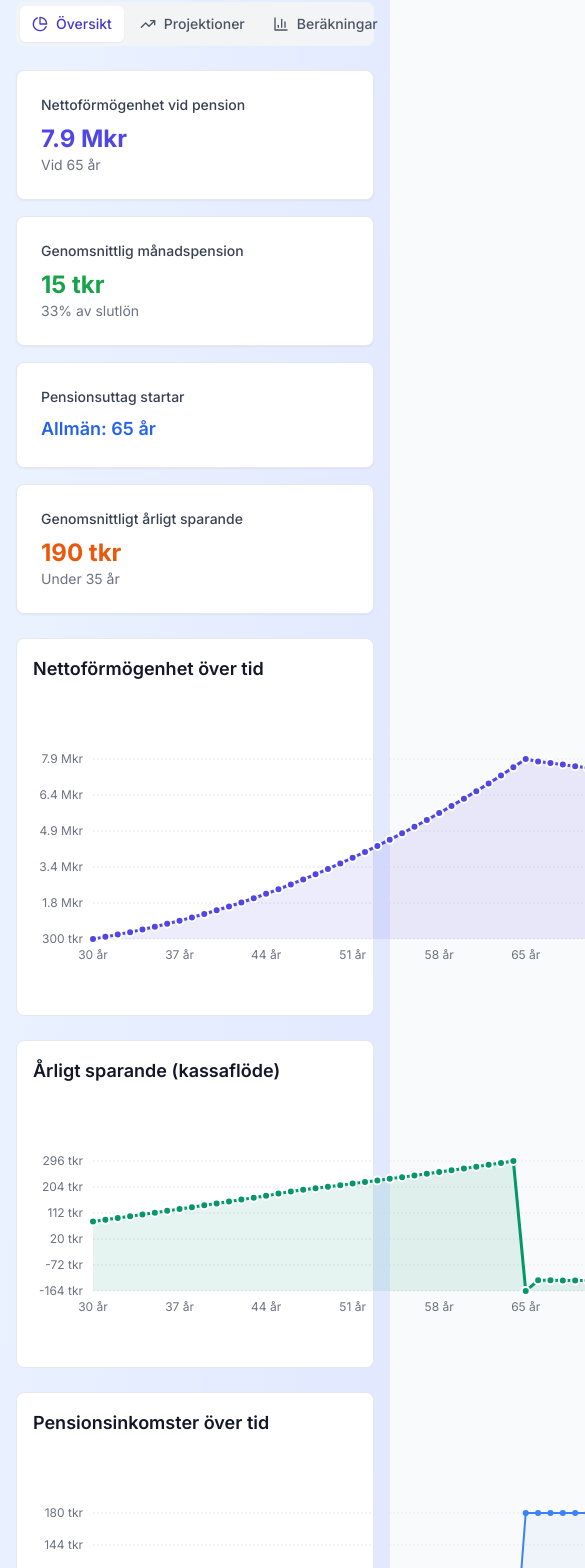
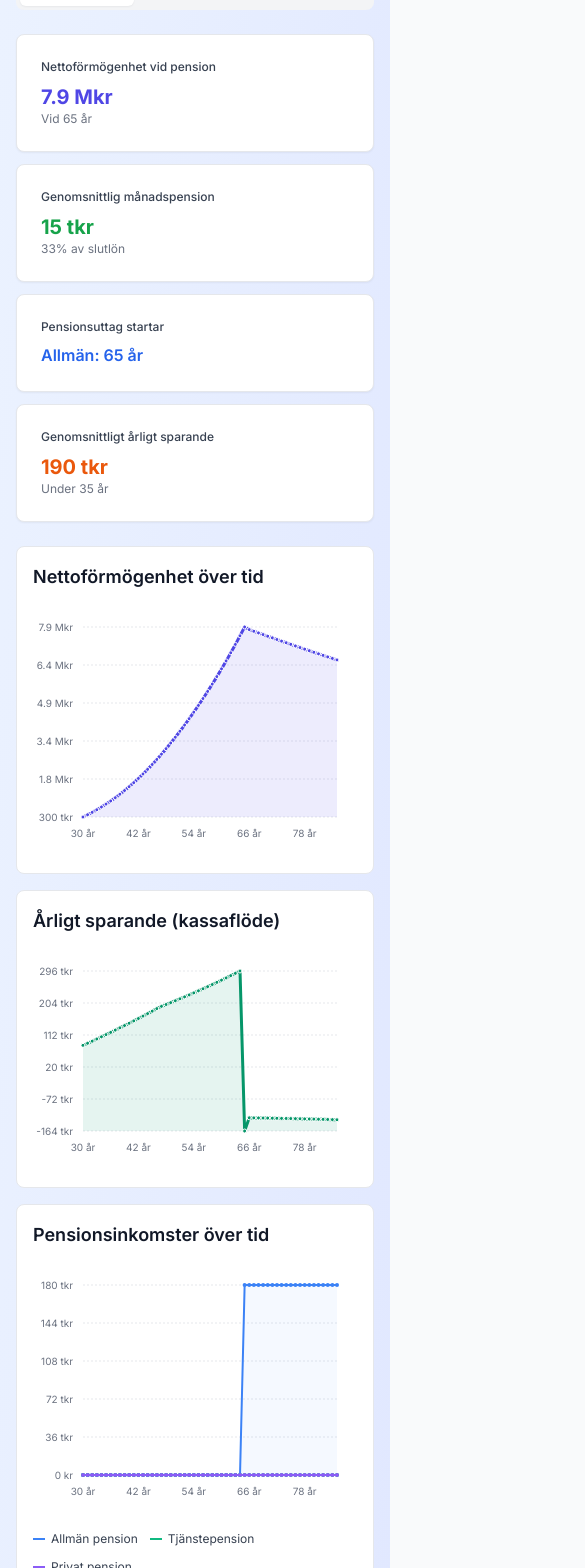
Before and after one commit to alexatnordnet/swedish-finance-simulator, a React (Vite) app: page / in a window 390 px wide. Shown: the part 2599-4167 px from the top of the page, 585 px wide, since content can reach past the window. Built offline with nearby package versions, Linux system fonts and the light colour scheme.

Commit message:
feat: responsive design

```diff
--- a/src/App.tsx
+++ b/src/App.tsx
@@ -46,8 +46,8 @@ function App() {
         warnings={simulation.warnings}
       />
 
-      <div className="max-w-7xl mx-auto px-4 sm:px-6 lg:px-8 py-8">
-        <div className="grid grid-cols-1 lg:grid-cols-3 gap-8">
+      <div className="max-w-7xl mx-auto px-4 sm:px-6 lg:px-8 py-4 sm:py-8">
+        <div className="grid grid-cols-1 lg:grid-cols-3 gap-4 sm:gap-8">
 
           {/* Input Panel */}
           <div className="lg:col-span-1">
--- a/src/components/common/InteractiveCharts.tsx
+++ b/src/components/common/InteractiveCharts.tsx
@@ -3,8 +3,40 @@
 // Real charts using Canvas API for better performance
 // ============================================================================
 
-import { useRef, useEffect, useState } from 'react';
+import { useRef, useEffect, useState, useCallback } from 'react';
 import { formatCurrency, formatAge } from '../../utils/formatters';
+
+// Hook to get responsive chart dimensions
+function useResponsiveChartSize(containerRef: React.RefObject<HTMLDivElement>, baseHeight: number) {
+  const [dimensions, setDimensions] = useState({ width: 800, height: baseHeight });
+
+  const updateDimensions = useCallback(() => {
+    if (containerRef.current) {
+      const containerWidth = containerRef.current.clientWidth;
+      // Subtract padding (32px total for p-4 on both sides)
+      const chartWidth = Math.max(containerWidth - 32, 320); // Minimum 320px width
+      setDimensions({ width: chartWidth, height: baseHeight });
+    }
+  }, [baseHeight]);
+
+  useEffect(() => {
+    updateDimensions();
+
+    const resizeObserver = new ResizeObserver(updateDimensions);
+    if (containerRef.current) {
+      resizeObserver.observe(containerRef.current);
+    }
+
+    window.addEventListener('resize', updateDimensions);
+
+    return () => {
+      resizeObserver.disconnect();
+      window.removeEventListener('resize', updateDimensions);
+    };
+  }, [updateDimensions]);
+
+  return dimensions;
+}
 
 interface ChartDataPoint {
   year: number;
@@ -28,8 +60,8 @@ interface LineChartProps {
 
 export function InteractiveLineChart({
   data,
-  width = 800,
-  height = 300,
+  width: fixedWidth,
+  height: fixedHeight = 300,
   title,
   valueFormatter = formatCurrency,
   color = '#4F46E5',
@@ -39,6 +71,8 @@ export function InteractiveLineChart({
   className = ''
 }: LineChartProps) {
   const canvasRef = useRef<HTMLCanvasElement>(null);
+  const containerRef = useRef<HTMLDivElement>(null);
+  const { width, height } = useResponsiveChartSize(containerRef, fixedHeight);
   const [tooltip, setTooltip] = useState<{
     visible: boolean;
     x: number;
@@ -64,9 +98,15 @@ export function InteractiveLineChart({
     // Clear canvas
     ctx.clearRect(0, 0, width, height);
 
-    const padding = 60;
-    const chartWidth = width - 2 * padding;
-    const chartHeight = height - 2 * padding;
+    // Responsive padding based on screen size
+    const basePadding = Math.max(40, Math.min(60, width * 0.08));
+    const leftPadding = Math.max(50, basePadding); // Extra space for y-axis labels
+    const rightPadding = Math.max(20, basePadding * 0.5);
+    const topPadding = Math.max(20, basePadding * 0.5);
+    const bottomPadding = Math.max(40, basePadding);
+
+    const chartWidth = width - leftPadding - rightPadding;
+    const chartHeight = height - topPadding - bottomPadding;
 
     const minValue = Math.min(...data.map(d => d.value));
     const maxValue = Math.max(...data.map(d => d.value));
@@ -79,19 +119,19 @@ export function InteractiveLineChart({
 
       // Horizontal grid lines
       for (let i = 0; i <= 5; i++) {
-        const y = padding + (i / 5) * chartHeight;
+        const y = topPadding + (i / 5) * chartHeight;
         ctx.beginPath();
         ctx.setLineDash([2, 2]);
-        ctx.moveTo(padding, y);
-        ctx.lineTo(width - padding, y);
+        ctx.moveTo(leftPadding, y);
+        ctx.lineTo(width - rightPadding, y);
         ctx.stroke();
 
         // Y-axis labels
         const value = maxValue - (i / 5) * (maxValue - minValue);
         ctx.fillStyle = '#6B7280';
-        ctx.font = '12px Inter, sans-serif';
+        ctx.font = `${Math.max(10, Math.min(12, width * 0.015))}px Inter, sans-serif`;
         ctx.textAlign = 'right';
-        ctx.fillText(valueFormatter(value), padding - 10, y + 4);
+        ctx.fillText(valueFormatter(value), leftPadding - 10, y + 4);
       }
 
       // Reset line dash
@@ -100,17 +140,17 @@ export function InteractiveLineChart({
 
     // Calculate points
     const points = data.map((point, index) => {
-      const x = padding + (index / (data.length - 1)) * chartWidth;
-      const y = padding + chartHeight - ((point.value - minValue) / valueRange) * chartHeight;
+      const x = leftPadding + (index / (data.length - 1)) * chartWidth;
+      const y = topPadding + chartHeight - ((point.value - minValue) / valueRange) * chartHeight;
       return { x, y, ...point };
     });
 
     // Draw fill area
     ctx.fillStyle = fillColor;
     ctx.beginPath();
-    ctx.moveTo(points[0].x, height - padding);
+    ctx.moveTo(points[0].x, height - bottomPadding);
     points.forEach(point => ctx.lineTo(point.x, point.y));
-    ctx.lineTo(points[points.length - 1].x, height - padding);
+    ctx.lineTo(points[points.length - 1].x, height - bottomPadding);
     ctx.closePath();
     ctx.fill();
 
@@ -129,28 +169,30 @@ export function InteractiveLineChart({
     });
     ctx.stroke();
 
-    // Draw points
+    // Draw points (smaller on mobile)
+    const pointRadius = Math.max(2, Math.min(4, width * 0.005));
     points.forEach(point => {
       ctx.fillStyle = color;
       ctx.beginPath();
-      ctx.arc(point.x, point.y, 4, 0, 2 * Math.PI);
+      ctx.arc(point.x, point.y, pointRadius, 0, 2 * Math.PI);
       ctx.fill();
 
       ctx.strokeStyle = 'white';
-      ctx.lineWidth = 2;
+      ctx.lineWidth = Math.max(1, pointRadius * 0.5);
       ctx.stroke();
     });
 
-    // X-axis labels
+    // X-axis labels (responsive spacing)
     ctx.fillStyle = '#6B7280';
-    ctx.font = '12px Inter, sans-serif';
+    ctx.font = `${Math.max(10, Math.min(12, width * 0.015))}px Inter, sans-serif`;
     ctx.textAlign = 'center';
 
-    const labelStep = Math.ceil(data.length / 8);
+    const maxLabels = Math.floor(width / 60); // Adjust based on available width
+    const labelStep = Math.ceil(data.length / maxLabels);
     data.forEach((point, index) => {
       if (index % labelStep === 0) {
-        const x = padding + (index / (data.length - 1)) * chartWidth;
-        ctx.fillText(formatAge(point.age), x, height - padding + 20);
+        const x = leftPadding + (index / (data.length - 1)) * chartWidth;
+        ctx.fillText(formatAge(point.age), x, height - bottomPadding + 20);
       }
     });
 
@@ -211,12 +253,12 @@ export function InteractiveLineChart({
   }
 
   return (
-    <div className={`bg-white rounded-lg border p-4 relative ${className}`}>
+    <div ref={containerRef} className={`bg-white rounded-lg border p-4 relative ${className}`}>
       {title && <h3 className="text-lg font-semibold mb-4 text-gray-900">{title}</h3>}
 
       <canvas
         ref={canvasRef}
-        className="cursor-crosshair"
+        className="cursor-crosshair w-full"
         style={{ width, height }}
       />
 
@@ -256,8 +298,8 @@ interface MultiLineChartProps {
 
 export function MultiLineChart({
   datasets,
-  width = 800,
-  height = 300,
+  width: fixedWidth,
+  height: fixedHeight = 300,
   title,
   valueFormatter = formatCurrency,
   showGrid = true,
@@ -265,6 +307,8 @@ export function MultiLineChart({
   className = ''
 }: MultiLineChartProps) {
   const canvasRef = useRef<HTMLCanvasElement>(null);
+  const containerRef = useRef<HTMLDivElement>(null);
+  const { width, height } = useResponsiveChartSize(containerRef, fixedHeight);
 
   useEffect(() => {
     const canvas = canvasRef.current;
@@ -284,9 +328,15 @@ export function MultiLineChart({
     // Clear canvas
     ctx.clearRect(0, 0, width, height);
 
-    const padding = 60;
-    const chartWidth = width - 2 * padding;
-    const chartHeight = height - 2 * padding;
+    // Responsive padding
+    const basePadding = Math.max(40, Math.min(60, width * 0.08));
+    const leftPadding = Math.max(50, basePadding);
+    const rightPadding = Math.max(20, basePadding * 0.5);
+    const topPadding = Math.max(20, basePadding * 0.5);
+    const bottomPadding = Math.max(40, basePadding);
+
+    const chartWidth = width - leftPadding - rightPadding;
+    const chartHeight = height - topPadding - bottomPadding;
 
     // Find global min/max across all datasets
     const allValues = datasets.flatMap(dataset => dataset.data.map(d => d.value));
@@ -300,19 +350,19 @@ export function MultiLineChart({
       ctx.lineWidth = 1;
 
       for (let i = 0; i <= 5; i++) {
-        const y = padding + (i / 5) * chartHeight;
+        const y = topPadding + (i / 5) * chartHeight;
         ctx.beginPath();
         ctx.setLineDash([2, 2]);
-        ctx.moveTo(padding, y);
-        ctx.lineTo(width - padding, y);
+        ctx.moveTo(leftPadding, y);
+        ctx.lineTo(width - rightPadding, y);
         ctx.stroke();
 
         // Y-axis labels
         const value = maxValue - (i / 5) * (maxValue - minValue);
         ctx.fillStyle = '#6B7280';
-        ctx.font = '12px Inter, sans-serif';
+        ctx.font = `${Math.max(10, Math.min(12, width * 0.015))}px Inter, sans-serif`;
         ctx.textAlign = 'right';
-        ctx.fillText(valueFormatter(value), padding - 10, y + 4);
+        ctx.fillText(valueFormatter(value), leftPadding - 10, y + 4);
       }
 
       ctx.setLineDash([]);
@@ -323,8 +373,8 @@ export function MultiLineChart({
       if (dataset.data.length === 0) return;
 
       const points = dataset.data.map((point, index) => {
-        const x = padding + (index / (dataset.data.length - 1)) * chartWidth;
-        const y = padding + chartHeight - ((point.value - minValue) / valueRange) * chartHeight;
+        const x = leftPadding + (index / (dataset.data.length - 1)) * chartWidth;
+        const y = topPadding + chartHeight - ((point.value - minValue) / valueRange) * chartHeight;
         return { x, y, ...point };
       });
 
@@ -332,9 +382,9 @@ export function MultiLineChart({
       if (dataset.fillColor) {
         ctx.fillStyle = dataset.fillColor;
         ctx.beginPath();
-        ctx.moveTo(points[0].x, height - padding);
+        ctx.moveTo(points[0].x, height - bottomPadding);
         points.forEach(point => ctx.lineTo(point.x, point.y));
-        ctx.lineTo(points[points.length - 1].x, height - padding);
+        ctx.lineTo(points[points.length - 1].x, height - bottomPadding);
         ctx.closePath();
         ctx.fill();
       }
@@ -354,11 +404,12 @@ export function MultiLineChart({
       });
       ctx.stroke();
 
-      // Draw points
+      // Draw points (responsive size)
+      const pointRadius = Math.max(2, Math.min(3, width * 0.004));
       points.forEach(point => {
         ctx.fillStyle = dataset.color;
         ctx.beginPath();
-        ctx.arc(point.x, point.y, 3, 0, 2 * Math.PI);
+        ctx.arc(point.x, point.y, pointRadius, 0, 2 * Math.PI);
         ctx.fill();
       });
     });
@@ -366,14 +417,15 @@ export function MultiLineChart({
     // X-axis labels (use first dataset for reference)
     if (datasets[0]?.data.length > 0) {
       ctx.fillStyle = '#6B7280';
-      ctx.font = '12px Inter, sans-serif';
+      ctx.font = `${Math.max(10, Math.min(12, width * 0.015))}px Inter, sans-serif`;
       ctx.textAlign = 'center';
 
-      const labelStep = Math.ceil(datasets[0].data.length / 8);
+      const maxLabels = Math.floor(width / 60);
+      const labelStep = Math.ceil(datasets[0].data.length / maxLabels);
       datasets[0].data.forEach((point, index) => {
         if (index % labelStep === 0) {
-          const x = padding + (index / (datasets[0].data.length - 1)) * chartWidth;
-          ctx.fillText(formatAge(point.age), x, height - padding + 20);
+          const x = leftPadding + (index / (datasets[0].data.length - 1)) * chartWidth;
+          ctx.fillText(formatAge(point.age), x, height - bottomPadding + 20);
         }
       });
     }
@@ -381,22 +433,22 @@ export function MultiLineChart({
   }, [datasets, width, height, showGrid, valueFormatter]);
 
   return (
-    <div className={`bg-white rounded-lg border p-4 ${className}`}>
+    <div ref={containerRef} className={`bg-white rounded-lg border p-4 ${className}`}>
       {title && <h3 className="text-lg font-semibold mb-4 text-gray-900">{title}</h3>}
 
       <canvas
         ref={canvasRef}
-        className="cursor-crosshair"
+        className="cursor-crosshair w-full"
         style={{ width, height }}
       />
 
       {/* Legend */}
       {showLegend && (
-        <div className="mt-4 flex flex-wrap gap-4">
+        <div className="mt-4 flex flex-wrap gap-3 sm:gap-4">
           {datasets.map((dataset, index) => (
-            <div key={index} className="flex items-center text-sm">
+            <div key={index} className="flex items-center text-xs sm:text-sm">
               <div
-                className="w-4 h-0.5 mr-2"
+                className="w-3 sm:w-4 h-0.5 mr-1.5 sm:mr-2"
                 style={{ backgroundColor: dataset.color }}
               />
               <span className="text-gray-700">{dataset.label}</span>
@@ -427,14 +479,16 @@ interface BarChartProps {
 
 export function InteractiveBarChart({
   data,
-  width = 600,
-  height = 300,
+  width: fixedWidth,
+  height: fixedHeight = 300,
   title,
   valueFormatter = formatCurrency,
   horizontal = false,
   className = ''
 }: BarChartProps) {
   const canvasRef = useRef<HTMLCanvasElement>(null);
+  const containerRef = useRef<HTMLDivElement>(null);
+  const { width, height } = useResponsiveChartSize(containerRef, fixedHeight);
 
   useEffect(() => {
     const canvas = canvasRef.current;
@@ -452,9 +506,14 @@ export function InteractiveBarChart({
 
     ctx.clearRect(0, 0, width, height);
 
-    const padding = 80;
-    const chartWidth = width - 2 * padding;
-    const chartHeight = height - 2 * padding;
+    const basePadding = Math.max(60, Math.min(80, width * 0.1));
+    const leftPadding = Math.max(80, basePadding);
+    const rightPadding = Math.max(20, basePadding * 0.25);
+    const topPadding = Math.max(20, basePadding * 0.25);
+    const bottomPadding = Math.max(60, basePadding);
+
+    const chartWidth = width - leftPadding - rightPadding;
+    const chartHeight = height - topPadding - bottomPadding;
 
     const maxValue = Math.max(...data.map(d => Math.abs(d.value)));
     const minValue = Math.min(...data.map(d => d.value));
@@ -467,19 +526,19 @@ export function InteractiveBarChart({
 
       data.forEach((item, index) => {
         const barWidth = Math.abs(item.value) / maxValue * chartWidth;
-        const y = padding + index * (barHeight + barSpacing);
+        const y = topPadding + index * (barHeight + barSpacing);
         const x = hasNegative ?
           (item.value >= 0 ? width / 2 : width / 2 - barWidth) :
-          padding;
+          leftPadding;
 
         ctx.fillStyle = item.color || '#4F46E5';
         ctx.fillRect(x, y, barWidth, barHeight);
 
         // Label
         ctx.fillStyle = '#374151';
-        ctx.font = '12px Inter, sans-serif';
+        ctx.font = `${Math.max(10, Math.min(12, width * 0.015))}px Inter, sans-serif`;
         ctx.textAlign = 'right';
-        ctx.fillText(item.label, padding - 10, y + barHeight / 2 + 4);
+        ctx.fillText(item.label, leftPadding - 10, y + barHeight / 2 + 4);
 
         // Value
         ctx.textAlign = 'left';
@@ -496,20 +555,20 @@ export function InteractiveBarChart({
 
       data.forEach((item, index) => {
         const barHeight = Math.abs(item.value) / maxValue * chartHeight;
-        const x = padding + index * (barWidth + barSpacing);
+        const x = leftPadding + index * (barWidth + barSpacing);
         const y = hasNegative ?
           (item.value >= 0 ? height / 2 - barHeight : height / 2) :
-          height - padding - barHeight;
+          height - bottomPadding - barHeight;
 
         ctx.fillStyle = item.color || '#4F46E5';
         ctx.fillRect(x, y, barWidth, barHeight);
 
         // Label
         ctx.fillStyle = '#374151';
-        ctx.font = '12px Inter, sans-serif';
+        ctx.font = `${Math.max(10, Math.min(12, width * 0.015))}px Inter, sans-serif`;
         ctx.textAlign = 'center';
         ctx.save();
-        ctx.translate(x + barWidth / 2, height - padding + 20);
+        ctx.translate(x + barWidth / 2, height - bottomPadding + 20);
         ctx.rotate(-Math.PI / 4);
         ctx.fillText(item.label, 0, 0);
         ctx.restore();
@@ -522,11 +581,11 @@ export function InteractiveBarChart({
       ctx.lineWidth = 1;
       ctx.beginPath();
       if (horizontal) {
-        ctx.moveTo(width / 2, padding);
-        ctx.lineTo(width / 2, height - padding);
+        ctx.moveTo(width / 2, topPadding);
+        ctx.lineTo(width / 2, height - bottomPadding);
       } else {
-        ctx.moveTo(padding, height / 2);
-        ctx.lineTo(width - padding, height / 2);
+        ctx.moveTo(leftPadding, height / 2);
+        ctx.lineTo(width - rightPadding, height / 2);
       }
       ctx.stroke();
     }
@@ -534,11 +593,12 @@ export function InteractiveBarChart({
   }, [data, width, height, horizontal, valueFormatter]);
 
   return (
-    <div className={`bg-white rounded-lg border p-4 ${className}`}>
+    <div ref={containerRef} className={`bg-white rounded-lg border p-4 ${className}`}>
       {title && <h3 className="text-lg font-semibold mb-4 text-gray-900">{title}</h3>}
 
       <canvas
         ref={canvasRef}
+        className="w-full"
         style={{ width, height }}
       />
     </div>
--- a/src/components/layout/TabNavigation.tsx
+++ b/src/components/layout/TabNavigation.tsx
@@ -27,14 +27,14 @@ export function TabNavigation({ activeTab, onTabChange }: TabNavigationProps) {
           <button
             key={id}
             onClick={() => onTabChange(id)}
-            className={`flex items-center px-3 py-2 rounded-md text-sm font-medium transition-colors ${
+            className={`flex items-center px-2 sm:px-3 py-2 rounded-md text-xs sm:text-sm font-medium transition-colors flex-1 sm:flex-none justify-center sm:justify-start ${
               activeTab === id
                 ? 'bg-white text-indigo-700 shadow-sm'
                 : 'text-gray-600 hover:text-gray-900'
             }`}
           >
-            <Icon className="h-4 w-4 mr-2" />
-            {label}
+            <Icon className="h-4 w-4 mr-1 sm:mr-2" />
+            <span className="hidden sm:inline">{label}</span>
           </button>
         ))}
       </nav>
--- a/src/components/tabs/OverviewTab.tsx
+++ b/src/components/tabs/OverviewTab.tsx
@@ -28,41 +28,41 @@ export function OverviewTab({ summary, desiredRetirementAge, pensionWithdrawalAg
   return (
     <div className="space-y-6">
       {/* Summary Cards */}
-      <div className="grid grid-cols-1 md:grid-cols-2 gap-4">
+      <div className="grid grid-cols-1 sm:grid-cols-2 gap-3 sm:gap-4">
         <div className="card">
-          <h3 className="text-sm font-medium text-gray-700 mb-2">
+          <h3 className="text-xs sm:text-sm font-medium text-gray-700 mb-2">
             Nettoförmögenhet vid pension
           </h3>
-          <p className="text-2xl font-bold text-indigo-600">
+          <p className="text-xl sm:text-2xl font-bold text-indigo-600">
             {formatCurrency(summary.retirementNetWorth, { compact: true })}
           </p>
-          <p className="text-sm text-gray-500">
+          <p className="text-xs sm:text-sm text-gray-500">
             Vid {formatAge(desiredRetirementAge)}
           </p>
         </div>
 
         <div className="card">
-          <h3 className="text-sm font-medium text-gray-700 mb-2">
+          <h3 className="text-xs sm:text-sm font-medium text-gray-700 mb-2">
             Genomsnittlig månadspension
           </h3>
-          <p className="text-2xl font-bold text-green-600">
+          <p className="text-xl sm:text-2xl font-bold text-green-600">
             {formatCurrency(summary.averageMonthlyPension, { compact: true })}
           </p>
-          <p className="text-sm text-gray-500">
+          <p className="text-xs sm:text-sm text-gray-500">
             {Math.round(summary.pensionCompensationRatio * 100)}% av slutlön
           </p>
         </div>
 
         <div className="card">
-          <h3 className="text-sm font-medium text-gray-700 mb-2">
+          <h3 className="text-xs sm:text-sm font-medium text-gray-700 mb-2">
             Pensionsuttag startar
           </h3>
           <div className="space-y-1">
-            <p className="text-lg font-semibold text-blue-600">
+            <p className="text-base sm:text-lg font-semibold text-blue-600">
               Allmän: {formatAge(pensionWithdrawalAges.generalPension)}
             </p>
             {pensionWithdrawalAges.occupationalPension > 0 && (
-              <p className="text-lg font-semibold text-green-600">
+              <p className="text-base sm:text-lg font-semibold text-green-600">
                 Tjänste: {formatAge(pensionWithdrawalAges.occupationalPension)}
               </p>
             )}
@@ -70,13 +70,13 @@ export function OverviewTab({ summary, desiredRetirementAge, pensionWithdrawalAg
         </div>
 
         <div className="card">
-          <h3 className="text-sm font-medium text-gray-700 mb-2">
+          <h3 className="text-xs sm:text-sm font-medium text-gray-700 mb-2">
             Genomsnittligt årligt sparande
           </h3>
-          <p className="text-2xl font-bold text-orange-600">
+          <p className="text-xl sm:text-2xl font-bold text-orange-600">
             {formatCurrency(summary.averageYearlySavings, { compact: true })}
           </p>
-          <p className="text-sm text-gray-500">
+          <p className="text-xs sm:text-sm text-gray-500">
             Under {summary.yearsOfPositiveCashFlow} år
           </p>
         </div>
@@ -84,12 +84,12 @@ export function OverviewTab({ summary, desiredRetirementAge, pensionWithdrawalAg
 
       {/* Interactive Charts */}
       {chartData.netWorthData.length > 0 && (
-        <div className="space-y-6">
+        <div className="space-y-4 sm:space-y-6">
           {/* Net Worth Chart */}
           <InteractiveLineChart
             data={chartData.netWorthData}
             title="Nettoförmögenhet över tid"
-            height={300}
+            height={250}
             color="#4F46E5"
             fillColor="rgba(79, 70, 229, 0.1)"
             valueFormatter={(value) => formatCurrency(value, { compact: true })}
@@ -99,7 +99,7 @@ export function OverviewTab({ summary, desiredRetirementAge, pensionWithdrawalAg
           <InteractiveLineChart
             data={chartData.cashFlowData}
             title="Årligt sparande (kassaflöde)"
-            height={250}
+            height={220}
             color="#059669"
             fillColor="rgba(5, 150, 105, 0.1)"
             valueFormatter={(value) => formatCurrency(value, { compact: true })}
@@ -141,7 +141,7 @@ export function OverviewTab({ summary, desiredRetirementAge, pensionWithdrawalAg
               }
             ]}
             title="Pensionsinkomster över tid"
-            height={280}
+            height={250}
             valueFormatter={(value) => formatCurrency(value, { compact: true })}
           />
 
@@ -171,7 +171,7 @@ export function OverviewTab({ summary, desiredRetirementAge, pensionWithdrawalAg
               }
             ]}
             title="Inkomst vs Utgifter"
-            height={280}
+            height={250}
             valueFormatter={(value) => formatCurrency(value, { compact: true })}
           />
         </div>
```
